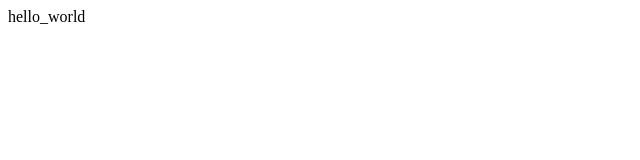
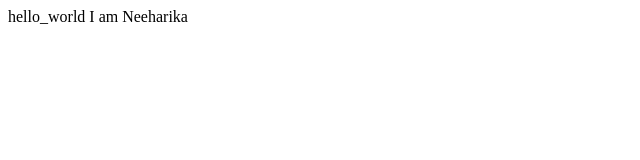
Before and after one commit to shatakshi0602/basic_hrml, a plain HTML site: page index.html in a window 1280 px wide. Shown: the whole page, without its empty margins (0-640 px from the left). Drawn offline with Linux system fonts and the light colour scheme.

Commit message:
Update index.html

```diff
--- a/index.html
+++ b/index.html
@@ -8,7 +8,7 @@
     <body>
 
         <div>
-            hello_world
+            hello_world  I am Neeharika
 
         </div>
     </body>
```
